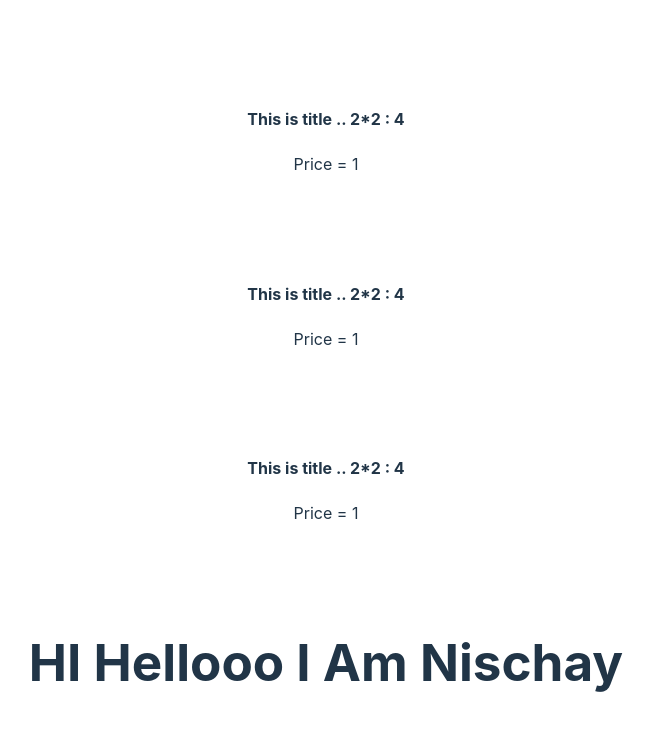
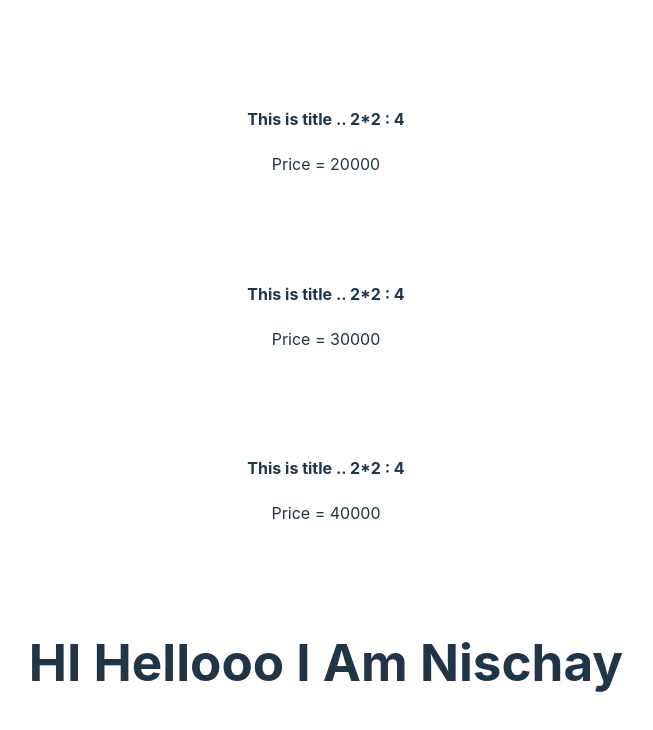
Before and after one commit to NischayHR-11/ReactJS, a React (Vite) app in the folder Basic_Concept/: page / in a window 1280 px wide. Shown: the top 730 px of the page, without its empty margins (314-967 px from the left). Built offline with nearby package versions, Linux system fonts and the light colour scheme.

Commit message:
Added Dynamic Pricing and naming of The Product Feature

```diff
--- a/Basic_Concept/src/productList.jsx
+++ b/Basic_Concept/src/productList.jsx
@@ -1,13 +1,13 @@
 import Product from "./product";
 import "./productList.css"
 
-function ProductList(){
+function ProductList({name1,name2,name3}){
 
     return (
         <div className="List">
-        <Product/>
-        <Product/>
-        <Product/>
+        <Product name={name1} price={20000}/>
+        <Product name={name2} price={30000}/>
+        <Product name={name3} price={40000}/>
         </div>
     )
 }
```
